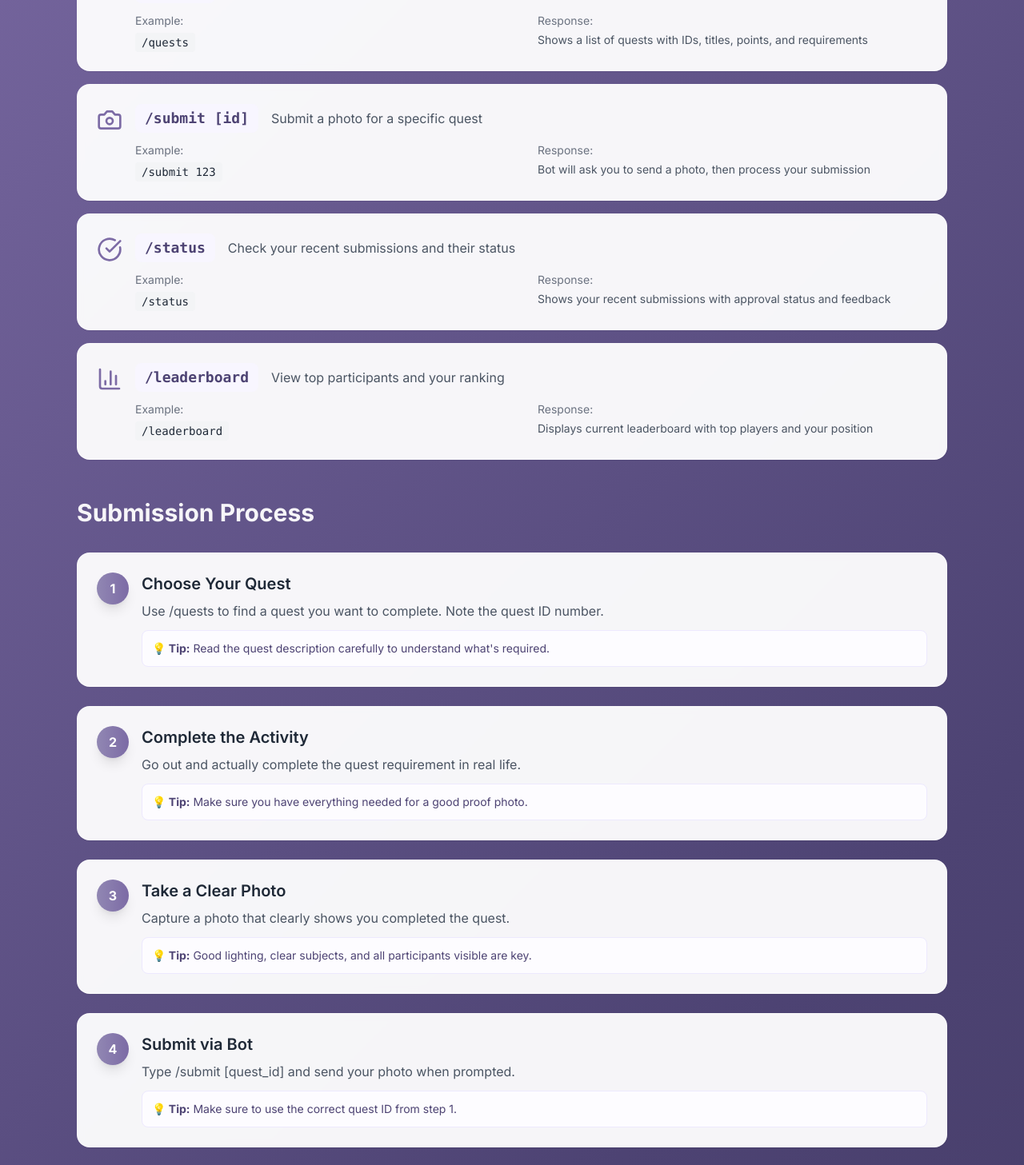
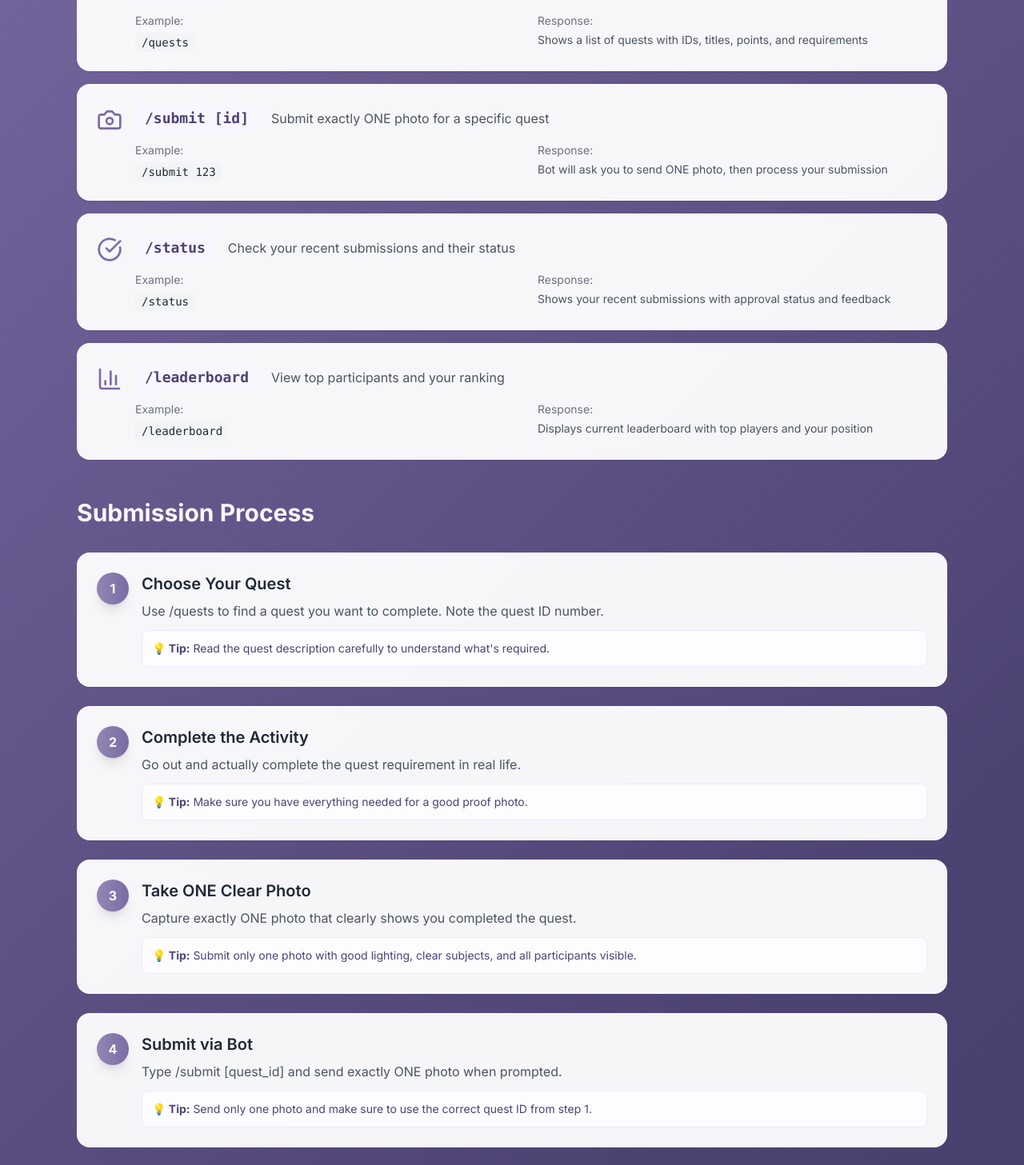
Before and after one commit to purivirakarin/pgpals, a Next.js app: page /help/telegram in a window 1280 px wide. Shown: the part 562-2019 px from the top of the page at 80% size. Built offline with nearby package versions, Linux system fonts and the light colour scheme; no server answers.

Commit message:
docs: update the photo guildeline

```diff
--- a/src/app/help/getting-started/page.tsx
+++ b/src/app/help/getting-started/page.tsx
@@ -59,8 +59,8 @@ export default function GettingStartedPage() {
       details: [
         'Choose a quest that matches your interests',
         'Complete the quest requirement in real life',
-        'Take a clear photo showing proof of completion',
-        'Submit using /submit [quest_id] on Telegram'
+        'Take exactly ONE clear photo showing proof of completion',
+        'Submit using /submit [quest_id] on Telegram with your single photo'
       ]
     }
   ];
@@ -71,8 +71,8 @@ export default function GettingStartedPage() {
       description: 'Make sure you understand exactly what\'s required before attempting a quest.'
     },
     {
-      title: 'Take Clear Photos',
-      description: 'Your submission photos should clearly show that you\'ve completed the quest requirement.'
+      title: 'Take ONE Clear Photo',
+      description: 'Submit exactly ONE photo that clearly shows you\'ve completed the quest requirement.'
     },
     {
       title: 'Check Point Values',
--- a/src/app/help/quests/page.tsx
+++ b/src/app/help/quests/page.tsx
@@ -35,8 +35,8 @@ export default function QuestsHelpPage() {
   const submissionTips = [
     {
       icon: Camera,
-      title: 'Take Clear Photos',
-      description: 'Ensure your photo clearly shows you completing the quest requirement. Good lighting and clear subjects are essential.'
+      title: 'Take One Clear Photo',
+      description: 'Submit exactly ONE photo that clearly shows you completing the quest requirement. Good lighting and clear subjects are essential.'
     },
     {
       icon: CheckCircle,
@@ -224,8 +224,8 @@ export default function QuestsHelpPage() {
                 <div className="flex items-start">
                   <CheckCircle className="w-4 h-4 text-green-600 mr-2 mt-1 flex-shrink-0" />
                   <div>
-                    <p className="text-sm text-gray-700"><strong>Step 3:</strong> Submit with photo</p>
-                    <p className="text-xs text-gray-600">Send photo with the formatted caption</p>
+                    <p className="text-sm text-gray-700"><strong>Step 3:</strong> Submit with one photo</p>
+                    <p className="text-xs text-gray-600">Send exactly ONE photo with the formatted caption</p>
                   </div>
                 </div>
               </div>
--- a/src/app/help/telegram/page.tsx
+++ b/src/app/help/telegram/page.tsx
@@ -19,10 +19,10 @@ export default function TelegramHelpPage() {
     },
     {
       command: '/submit [id]',
-      description: 'Submit a photo for a specific quest',
+      description: 'Submit exactly ONE photo for a specific quest',
       icon: Camera,
       example: '/submit 123',
-      response: 'Bot will ask you to send a photo, then process your submission'
+      response: 'Bot will ask you to send ONE photo, then process your submission'
     },
     {
       command: '/status',
@@ -55,15 +55,15 @@ export default function TelegramHelpPage() {
     },
     {
       step: 3,
-      title: 'Take a Clear Photo',
-      description: 'Capture a photo that clearly shows you completed the quest.',
-      tip: 'Good lighting, clear subjects, and all participants visible are key.'
+      title: 'Take ONE Clear Photo',
+      description: 'Capture exactly ONE photo that clearly shows you completed the quest.',
+      tip: 'Submit only one photo with good lighting, clear subjects, and all participants visible.'
     },
     {
       step: 4,
       title: 'Submit via Bot',
-      description: 'Type /submit [quest_id] and send your photo when prompted.',
-      tip: 'Make sure to use the correct quest ID from step 1.'
+      description: 'Type /submit [quest_id] and send exactly ONE photo when prompted.',
+      tip: 'Send only one photo and make sure to use the correct quest ID from step 1.'
     },
     {
       step: 5,
@@ -90,8 +90,8 @@ export default function TelegramHelpPage() {
       icon: Camera
     },
     {
-      title: 'No Filters',
-      description: 'Submit original photos without heavy filters or editing.',
+      title: 'One Photo Only',
+      description: 'Submit exactly ONE original photo per quest without heavy filters or editing.',
       icon: AlertCircle
     },
     {
```
Also changed, not shown: 1 other file (tests, documents, lock files or other folders).
